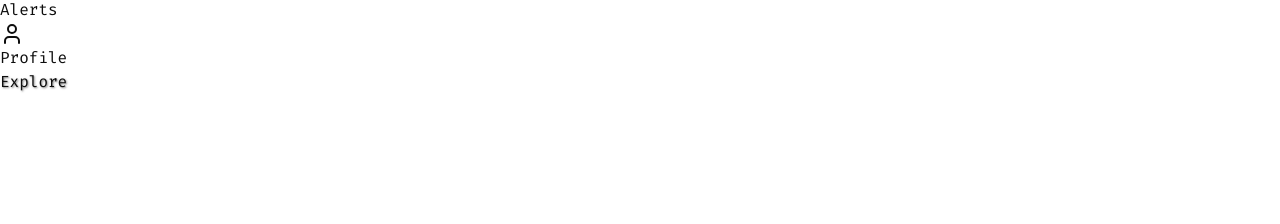
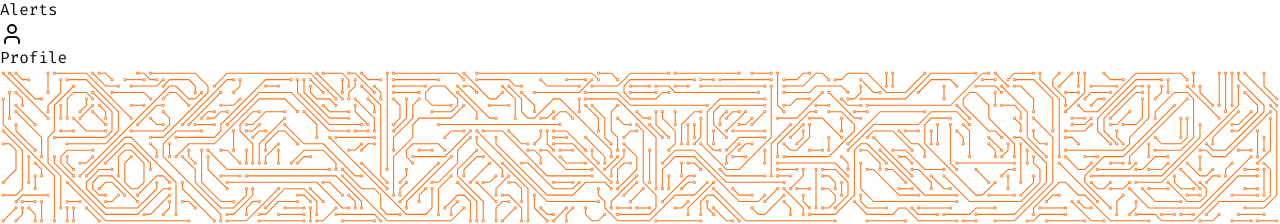
Before and after one commit to An4s0/IdeeLab, a React (Vite) app in the folder apps/web/: page / in a window 1280 px wide. Shown: the part 2119-2343 px from the top of the page. Before the commit the page ends 2213 px from the top, so only its background shows below. Built offline with nearby package versions, Linux system fonts and the light colour scheme.

Commit message:
update home page

```diff
--- a/apps/web/src/pages/home/page.tsx
+++ b/apps/web/src/pages/home/page.tsx
@@ -1,6 +1,6 @@
 import { useTitle } from "@/hooks/useTitle";
 import { Header } from "@/components/header";
-import { Link } from "react-router-dom";
+// import { Link } from "react-router-dom";
 
 export default function HomePage() {
   useTitle("IdeeLab | Where coding ideas come alive");
@@ -8,14 +8,20 @@ export default function HomePage() {
   return (
     <>
       <Header />
-      <main>
-        <Link
+      <main className="p-3 mt-16">
+        <div className="w-full h-60 rounded-lg overflow-hidden relative bg-bglt">
+          <img
+            src={"/banner.svg"}
+            alt="Banner"
+            className="absolute top-0 left-1/2 h-full w-auto max-w-none -translate-x-1/2"
+          />
+        </div>
+        {/* <Link
           to="/explore"
           className="hidden md:block fixed bottom-5 right-5 px-4 py-2 bg-primary text-white rounded-full shadow-lg hover:bg-primary/90"
-          style={{ textShadow: "1px 1px 2px rgba(0,0,0,0.5)" }}
         >
           Explore
-        </Link>
+        </Link> */}
       </main>
     </>
   );
```
